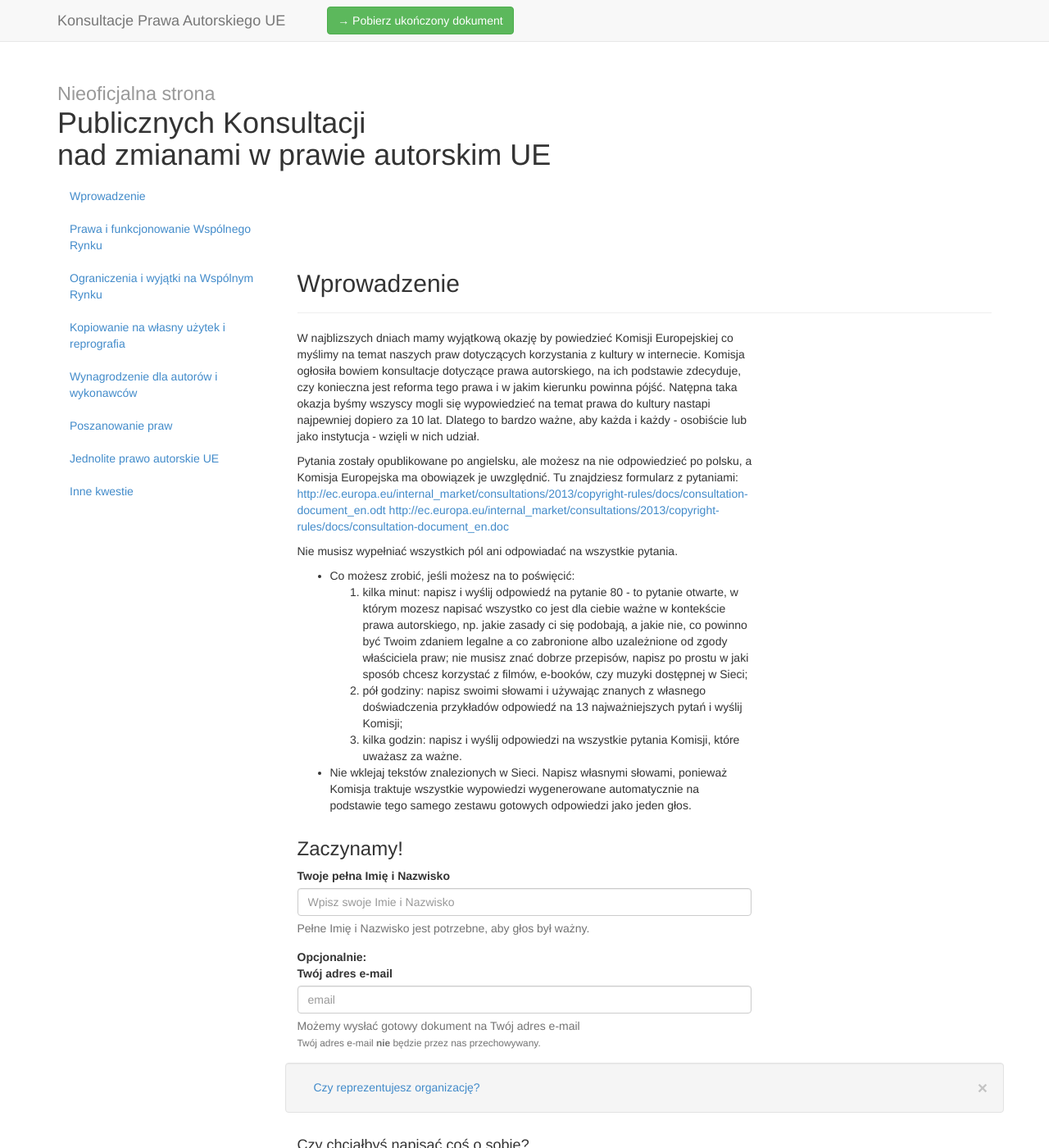
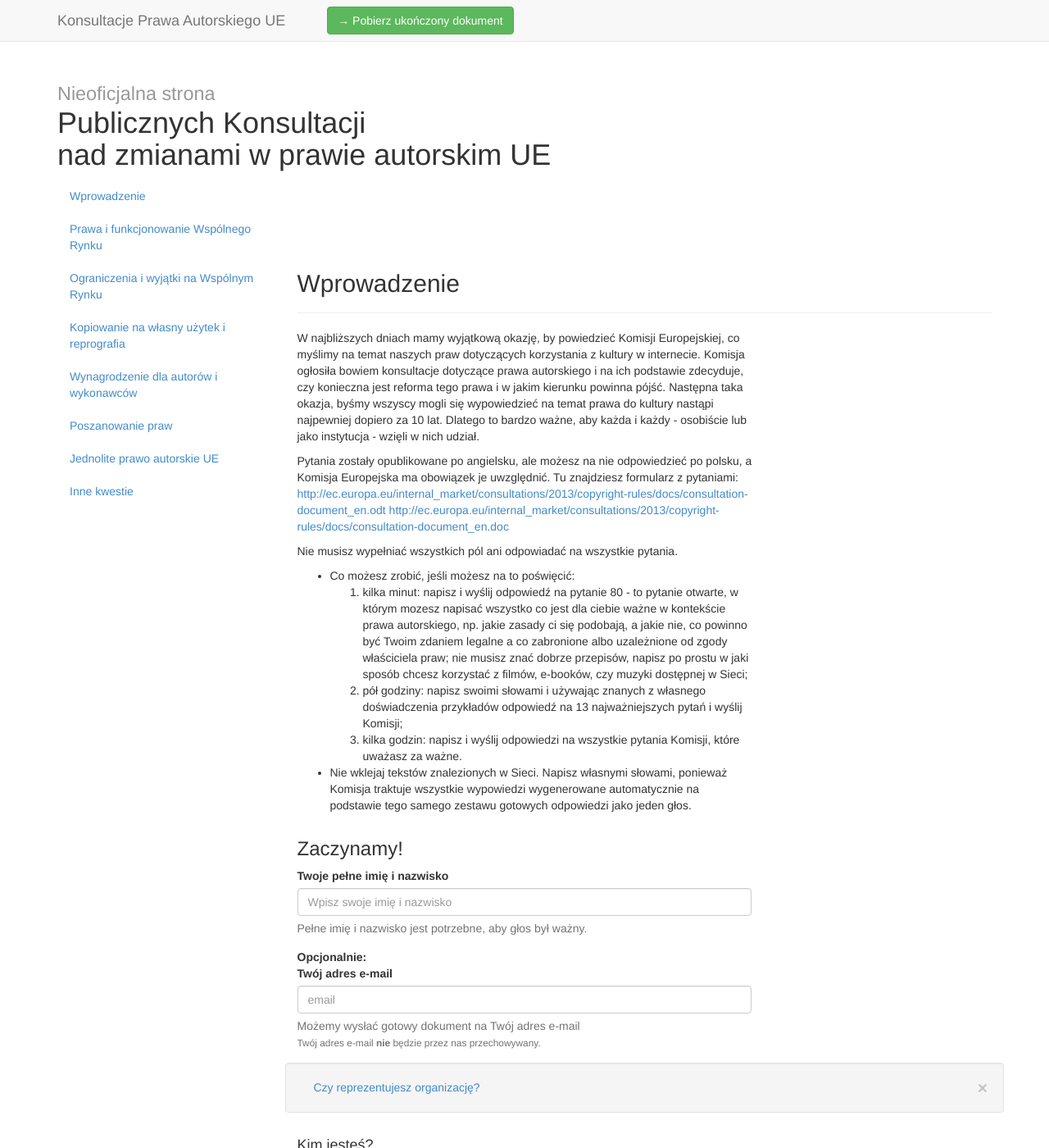
Before and after one commit to okfde/eucopyright, a Jekyll site: the page built from pl/index.html, in a window 1280 px wide and 1400 px high. Shown: the whole window at 82% size. Built offline with Jekyll 4.4.1, drawn with Linux system fonts in a browser that asks for light colours; comment, search, counter and statistics services are not loaded; some of the changed text lies outside the part shown.

Commit message:
fix some typos, punctuation

```diff
--- a/_includes/pl/intro.html
+++ b/_includes/pl/intro.html
@@ -5,8 +5,9 @@
 
   <div class="row">
     <div class="col-lg-8 col-md-8">
-      <p>W najblizszych dniach mamy wyjątkową okazję by powiedzieć Komisji Europejskiej co myślimy na temat naszych praw dotyczących korzystania z kultury w internecie. Komisja ogłosiła bowiem konsultacje dotyczące prawa autorskiego, na ich podstawie zdecyduje, czy konieczna jest reforma tego prawa i w jakim kierunku powinna pójść. Natępna taka okazja byśmy wszyscy mogli się wypowiedzieć na temat prawa do kultury nastapi najpewniej dopiero za 10 lat. Dlatego to bardzo ważne, aby każda i każdy - osobiście lub jako instytucja - wzięli w nich udział.</p>
-      <p>
+      <p>W najbliższych dniach mamy wyjątkową okazję, by powiedzieć Komisji Europejskiej, co myślimy na temat naszych praw dotyczących korzystania z kultury w internecie. Komisja ogłosiła bowiem konsultacje dotyczące prawa autorskiego i na ich podstawie zdecyduje, czy konieczna jest reforma tego prawa i w jakim kierunku powinna pójść. Następna taka okazja, byśmy wszyscy mogli się wypowiedzieć na temat prawa do kultury nastąpi najpewniej dopiero za 10 lat. Dlatego to bardzo ważne, aby każda i każdy - osobiście lub jako instytucja - wzięli w nich udział.
+      </p>
+
 
 	Pytania zostały opublikowane po angielsku, ale możesz na nie odpowiedzieć po polsku, a Komisja Europejska ma obowiązek je uwzględnić.   Tu znajdziesz formularz z pytaniami: <a href="http://ec.europa.eu/internal_market/consultations/2013/copyright-rules/docs/consultation-document_en.odt">http://ec.europa.eu/internal_market/consultations/2013/copyright-rules/docs/consultation-document_en.odt</a> <a href="http://ec.europa.eu/internal_market/consultations/2013/copyright-rules/docs/consultation-document_en.doc">http://ec.europa.eu/internal_market/consultations/2013/copyright-rules/docs/consultation-document_en.doc</a>
       </p>
@@ -48,11 +49,11 @@
     <div class="col-lg-8 col-md-8">
       <h3>Zaczynamy!</h3>
       <div class="form-group">
-        <label for="name">Twoje pełna Imię i Nazwisko</label>
+        <label for="name">Twoje pełne imię i nazwisko</label>
         <input type="text" class="form-control save" name="name"
-	       id="name" placeholder="Wpisz swoje Imie i Nazwisko">
+	       id="name" placeholder="Wpisz swoje imię i nazwisko">
         <p class="help-block">
-	  Pełne Imię i Nazwisko jest potrzebne, aby głos był ważny.
+	  Pełne imię i nazwisko jest potrzebne, aby głos był ważny.
         </p>
       </div>
       <div class="form-group">
@@ -99,7 +100,7 @@
 
   <div class="row">
     <div class="col-lg-8 col-md-8">
-      <h4>Czy chciałbyś napisać coś o sobie?</h4>
+      <h4>Kim jesteś?</h4>
       <div class="checkbox">
         <label>
           <input type="checkbox" class="save" name="typeofrespondent" id="typeofrespondent-enduser" value="enduser">
@@ -214,7 +215,7 @@
         {% endif %}
       {% endfor %}
       </div>
-      <p class="help-block">Kliknij, aby zobaczyć wskazówki <span class="guide">Ich tekst będzie wyglądał tak</span>.</p>
+      <p class="help-block">Kliknij, aby zobaczyć wskazówki. <span class="guide">Ich tekst będzie wyglądał tak</span>.</p>
     </div>
     <div class="col-lg-4 col-md-4" id="localstorage-hint">
       <h4>Twoje odpowiedzi będą zapisane</h4>
```
